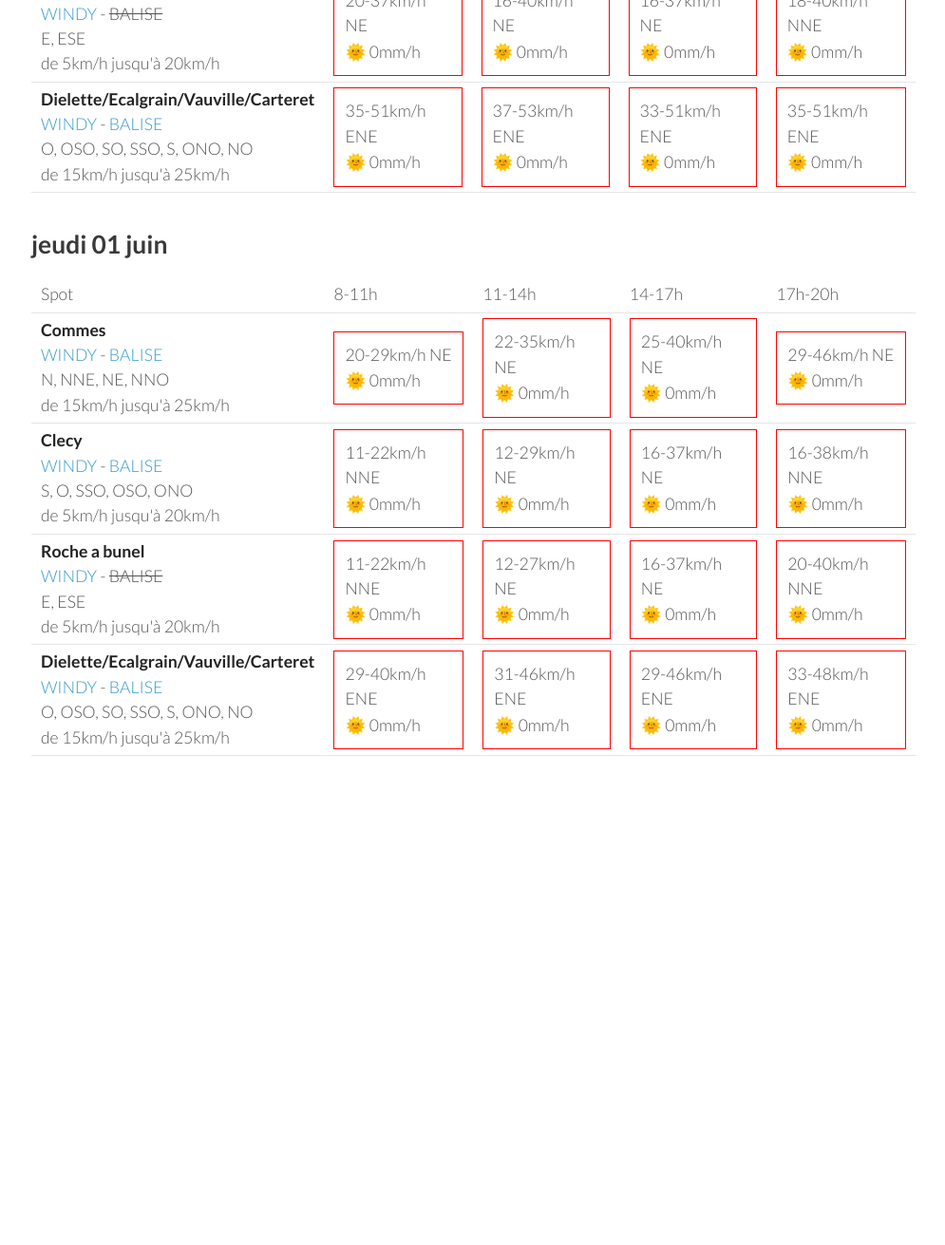
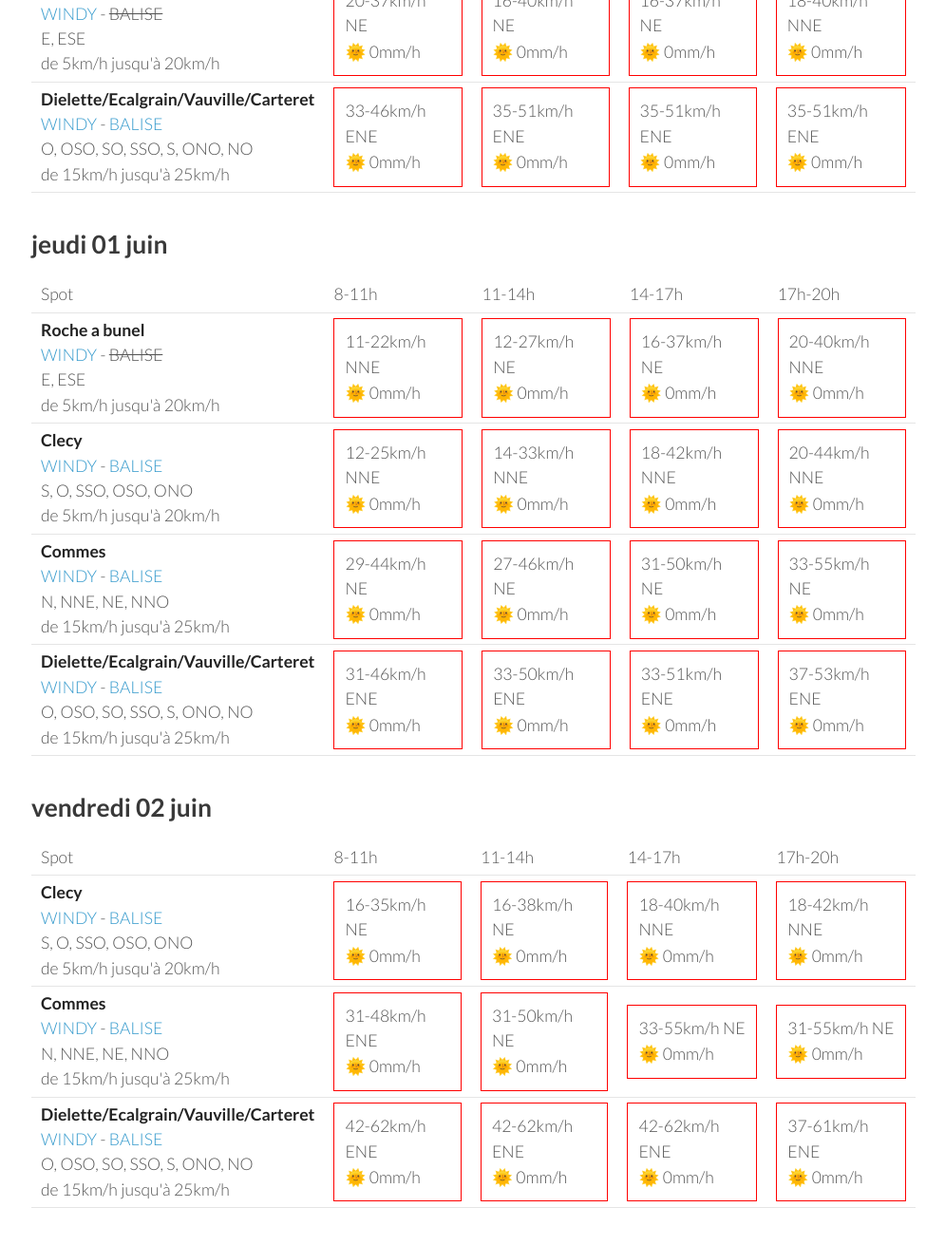
Before and after one commit to parapente-dans-le-nord/parapente-dans-le-nord.github.io, a Jekyll site: the page built from normandie.markdown, in a window 1280 px wide and 1400 px high, scrolled down 2408 px. Shown: the top 1311 px of the window at 95% size, without its empty margins (25-1020 px from the left). Built offline with Jekyll 4.4.1, drawn with Linux system fonts in a browser that asks for light colours; before the commit the page ends 3332 px from its top, so only the background shows below that; some of the changed text lies outside the part shown.

Commit message:
update index.markdown

```diff
--- a/normandie.markdown
+++ b/normandie.markdown
@@ -136,8 +136,8 @@ page mise à jour le dimanche 28 mai 06:46
 <tr>
         <td><strong>Clecy</strong><br><a href="https://windy.com/48.929/-0.470?48.516,-0.470,8">WINDY</a> - <span class=""><a href="http://www.balisemeteo.com/balise.php?idBalise=122">BALISE</a> </span><br> <span class="vent-favorable">S, O, SSO, OSO, ONO</span><br><span class="force-vent">de 5km/h jusqu'à 20km/h</span> </td>
 
-            <td><div class="not-flyable"><p>14-29km/h NE</p><p>🌞 0mm/h</p></div></td>
-            <td><div class="not-flyable"><p>18-40km/h NE</p><p>🌞 0mm/h</p></div></td>
+            <td><div class="not-flyable"><p>16-31km/h NE</p><p>🌞 0mm/h</p></div></td>
+            <td><div class="not-flyable"><p>18-38km/h NE</p><p>🌞 0mm/h</p></div></td>
             <td><div class="not-flyable"><p>20-44km/h NE</p><p>🌞 0mm/h</p></div></td>
             <td><div class="not-flyable"><p>22-48km/h NNE</p><p>🌞 0mm/h</p></div></td>
 
@@ -146,8 +146,8 @@ page mise à jour le dimanche 28 mai 06:46
 <tr>
         <td><strong>Commes</strong><br><a href="https://windy.com/49.346/-0.726?48.936,-0.726,8">WINDY</a> - <span class=""><a href="http://www.balisemeteo.com/balise.php?idBalise=158">BALISE</a> </span><br> <span class="vent-favorable">N, NNE, NE, NNO</span><br><span class="force-vent">de 15km/h jusqu'à 25km/h</span> </td>
 
-            <td><div class="not-flyable"><p>29-46km/h ENE</p><p>🌞 0mm/h</p></div></td>
-            <td><div class="not-flyable"><p>33-51km/h NE</p><p>🌞 0mm/h</p></div></td>
+            <td><div class="not-flyable"><p>31-48km/h ENE</p><p>🌞 0mm/h</p></div></td>
+            <td><div class="not-flyable"><p>33-53km/h NE</p><p>🌞 0mm/h</p></div></td>
             <td><div class="not-flyable"><p>37-59km/h NE</p><p>🌞 0mm/h</p></div></td>
             <td><div class="not-flyable"><p>35-61km/h NE</p><p>🌞 0mm/h</p></div></td>
 
@@ -167,9 +167,9 @@ page mise à jour le dimanche 28 mai 06:46
         <td><strong>Dielette/Ecalgrain/Vauville/Carteret</strong><br><a href="https://windy.com/49.650/-1.856?49.243,-1.856,8">WINDY</a> - <span class=""><a href="http://www.balisemeteo.com/balise.php?idBalise=81">BALISE</a> </span><br> <span class="vent-favorable">O, OSO, SO, SSO, S, ONO, NO</span><br><span class="force-vent">de 15km/h jusqu'à 25km/h</span> </td>
 
             <td><div class="not-flyable"><p>38-55km/h ENE</p><p>🌞 0mm/h</p></div></td>
-            <td><div class="not-flyable"><p>40-59km/h ENE</p><p>🌞 0mm/h</p></div></td>
             <td><div class="not-flyable"><p>42-62km/h ENE</p><p>🌞 0mm/h</p></div></td>
-            <td><div class="not-flyable"><p>38-62km/h ENE</p><p>🌞 0mm/h</p></div></td>
+            <td><div class="not-flyable"><p>42-61km/h ENE</p><p>🌞 0mm/h</p></div></td>
+            <td><div class="not-flyable"><p>38-61km/h ENE</p><p>🌞 0mm/h</p></div></td>
 
 
     </tr>
@@ -192,19 +192,19 @@ page mise à jour le dimanche 28 mai 06:46
 <tr>
         <td><strong>Clecy</strong><br><a href="https://windy.com/48.929/-0.470?48.516,-0.470,8">WINDY</a> - <span class=""><a href="http://www.balisemeteo.com/balise.php?idBalise=122">BALISE</a> </span><br> <span class="vent-favorable">S, O, SSO, OSO, ONO</span><br><span class="force-vent">de 5km/h jusqu'à 20km/h</span> </td>
 
-            <td><div class="not-flyable"><p>18-37km/h NE</p><p>🌞 0mm/h</p></div></td>
+            <td><div class="not-flyable"><p>18-35km/h NE</p><p>🌞 0mm/h</p></div></td>
             <td><div class="not-flyable"><p>14-38km/h NE</p><p>🌞 0mm/h</p></div></td>
-            <td><div class="not-flyable"><p>16-35km/h NE</p><p>🌞 0mm/h</p></div></td>
-            <td><div class="not-flyable"><p>18-40km/h NNE</p><p>🌞 0mm/h</p></div></td>
+            <td><div class="not-flyable"><p>16-37km/h NE</p><p>🌞 0mm/h</p></div></td>
+            <td><div class="not-flyable"><p>18-42km/h NNE</p><p>🌞 0mm/h</p></div></td>
 
 
     </tr>
 <tr>
         <td><strong>Commes</strong><br><a href="https://windy.com/49.346/-0.726?48.936,-0.726,8">WINDY</a> - <span class=""><a href="http://www.balisemeteo.com/balise.php?idBalise=158">BALISE</a> </span><br> <span class="vent-favorable">N, NNE, NE, NNO</span><br><span class="force-vent">de 15km/h jusqu'à 25km/h</span> </td>
 
-            <td><div class="not-flyable"><p>29-46km/h NE</p><p>🌞 0mm/h</p></div></td>
-            <td><div class="not-flyable"><p>29-48km/h ENE</p><p>🌞 0mm/h</p></div></td>
-            <td><div class="not-flyable"><p>25-44km/h NE</p><p>🌞 0mm/h</p></div></td>
+            <td><div class="not-flyable"><p>29-46km/h ENE</p><p>🌞 0mm/h</p></div></td>
+            <td><div class="not-flyable"><p>27-48km/h NE</p><p>🌞 0mm/h</p></div></td>
+            <td><div class="not-flyable"><p>27-44km/h NE</p><p>🌞 0mm/h</p></div></td>
             <td><div class="not-flyable"><p>29-46km/h NE</p><p>🌞 0mm/h</p></div></td>
 
 
@@ -222,9 +222,9 @@ page mise à jour le dimanche 28 mai 06:46
 <tr>
         <td><strong>Dielette/Ecalgrain/Vauville/Carteret</strong><br><a href="https://windy.com/49.650/-1.856?49.243,-1.856,8">WINDY</a> - <span class=""><a href="http://www.balisemeteo.com/balise.php?idBalise=81">BALISE</a> </span><br> <span class="vent-favorable">O, OSO, SO, SSO, S, ONO, NO</span><br><span class="force-vent">de 15km/h jusqu'à 25km/h</span> </td>
 
+            <td><div class="not-flyable"><p>33-46km/h ENE</p><p>🌞 0mm/h</p></div></td>
             <td><div class="not-flyable"><p>35-51km/h ENE</p><p>🌞 0mm/h</p></div></td>
-            <td><div class="not-flyable"><p>37-53km/h ENE</p><p>🌞 0mm/h</p></div></td>
-            <td><div class="not-flyable"><p>33-51km/h ENE</p><p>🌞 0mm/h</p></div></td>
+            <td><div class="not-flyable"><p>35-51km/h ENE</p><p>🌞 0mm/h</p></div></td>
             <td><div class="not-flyable"><p>35-51km/h ENE</p><p>🌞 0mm/h</p></div></td>
 
 
@@ -246,26 +246,6 @@ page mise à jour le dimanche 28 mai 06:46
       <td>17h-20h</td>
     </tr>
 <tr>
-        <td><strong>Commes</strong><br><a href="https://windy.com/49.346/-0.726?48.936,-0.726,8">WINDY</a> - <span class=""><a href="http://www.balisemeteo.com/balise.php?idBalise=158">BALISE</a> </span><br> <span class="vent-favorable">N, NNE, NE, NNO</span><br><span class="force-vent">de 15km/h jusqu'à 25km/h</span> </td>
-
-            <td><div class="not-flyable"><p>20-29km/h NE</p><p>🌞 0mm/h</p></div></td>
-            <td><div class="not-flyable"><p>22-35km/h NE</p><p>🌞 0mm/h</p></div></td>
-            <td><div class="not-flyable"><p>25-40km/h NE</p><p>🌞 0mm/h</p></div></td>
-            <td><div class="not-flyable"><p>29-46km/h NE</p><p>🌞 0mm/h</p></div></td>
-
-
-    </tr>
-<tr>
-        <td><strong>Clecy</strong><br><a href="https://windy.com/48.929/-0.470?48.516,-0.470,8">WINDY</a> - <span class=""><a href="http://www.balisemeteo.com/balise.php?idBalise=122">BALISE</a> </span><br> <span class="vent-favorable">S, O, SSO, OSO, ONO</span><br><span class="force-vent">de 5km/h jusqu'à 20km/h</span> </td>
-
-            <td><div class="not-flyable"><p>11-22km/h NNE</p><p>🌞 0mm/h</p></div></td>
-            <td><div class="not-flyable"><p>12-29km/h NE</p><p>🌞 0mm/h</p></div></td>
-            <td><div class="not-flyable"><p>16-37km/h NE</p><p>🌞 0mm/h</p></div></td>
-            <td><div class="not-flyable"><p>16-38km/h NNE</p><p>🌞 0mm/h</p></div></td>
-
-
-    </tr>
-<tr>
         <td><strong>Roche a bunel</strong><br><a href="https://windy.com/48.993/-0.499?48.580,-0.499,8">WINDY</a> - <span class="no-balise"> BALISE </span><br> <span class="vent-favorable">E, ESE</span><br><span class="force-vent">de 5km/h jusqu'à 20km/h</span> </td>
 
             <td><div class="not-flyable"><p>11-22km/h NNE</p><p>🌞 0mm/h</p></div></td>
@@ -276,12 +256,32 @@ page mise à jour le dimanche 28 mai 06:46
 
     </tr>
 <tr>
+        <td><strong>Clecy</strong><br><a href="https://windy.com/48.929/-0.470?48.516,-0.470,8">WINDY</a> - <span class=""><a href="http://www.balisemeteo.com/balise.php?idBalise=122">BALISE</a> </span><br> <span class="vent-favorable">S, O, SSO, OSO, ONO</span><br><span class="force-vent">de 5km/h jusqu'à 20km/h</span> </td>
+
+            <td><div class="not-flyable"><p>12-25km/h NNE</p><p>🌞 0mm/h</p></div></td>
+            <td><div class="not-flyable"><p>14-33km/h NNE</p><p>🌞 0mm/h</p></div></td>
+            <td><div class="not-flyable"><p>18-42km/h NNE</p><p>🌞 0mm/h</p></div></td>
+            <td><div class="not-flyable"><p>20-44km/h NNE</p><p>🌞 0mm/h</p></div></td>
+
+
+    </tr>
+<tr>
+        <td><strong>Commes</strong><br><a href="https://windy.com/49.346/-0.726?48.936,-0.726,8">WINDY</a> - <span class=""><a href="http://www.balisemeteo.com/balise.php?idBalise=158">BALISE</a> </span><br> <span class="vent-favorable">N, NNE, NE, NNO</span><br><span class="force-vent">de 15km/h jusqu'à 25km/h</span> </td>
+
+            <td><div class="not-flyable"><p>29-44km/h NE</p><p>🌞 0mm/h</p></div></td>
+            <td><div class="not-flyable"><p>27-46km/h NE</p><p>🌞 0mm/h</p></div></td>
+            <td><div class="not-flyable"><p>31-50km/h NE</p><p>🌞 0mm/h</p></div></td>
+            <td><div class="not-flyable"><p>33-55km/h NE</p><p>🌞 0mm/h</p></div></td>
+
+
+    </tr>
+<tr>
         <td><strong>Dielette/Ecalgrain/Vauville/Carteret</strong><br><a href="https://windy.com/49.650/-1.856?49.243,-1.856,8">WINDY</a> - <span class=""><a href="http://www.balisemeteo.com/balise.php?idBalise=81">BALISE</a> </span><br> <span class="vent-favorable">O, OSO, SO, SSO, S, ONO, NO</span><br><span class="force-vent">de 15km/h jusqu'à 25km/h</span> </td>
 
-            <td><div class="not-flyable"><p>29-40km/h ENE</p><p>🌞 0mm/h</p></div></td>
             <td><div class="not-flyable"><p>31-46km/h ENE</p><p>🌞 0mm/h</p></div></td>
-            <td><div class="not-flyable"><p>29-46km/h ENE</p><p>🌞 0mm/h</p></div></td>
-            <td><div class="not-flyable"><p>33-48km/h ENE</p><p>🌞 0mm/h</p></div></td>
+            <td><div class="not-flyable"><p>33-50km/h ENE</p><p>🌞 0mm/h</p></div></td>
+            <td><div class="not-flyable"><p>33-51km/h ENE</p><p>🌞 0mm/h</p></div></td>
+            <td><div class="not-flyable"><p>37-53km/h ENE</p><p>🌞 0mm/h</p></div></td>
 
 
     </tr>
@@ -289,3 +289,49 @@ page mise à jour le dimanche 28 mai 06:46
 </tbody>
 </table>
 {:/}
+## vendredi 02 juin
+
+{::nomarkdown}
+<table>
+  <tbody>
+    <tr>
+      <td>Spot</td>
+      <td>8-11h</td>
+      <td>11-14h</td>
+      <td>14-17h</td>
+      <td>17h-20h</td>
+    </tr>
+<tr>
+        <td><strong>Clecy</strong><br><a href="https://windy.com/48.929/-0.470?48.516,-0.470,8">WINDY</a> - <span class=""><a href="http://www.balisemeteo.com/balise.php?idBalise=122">BALISE</a> </span><br> <span class="vent-favorable">S, O, SSO, OSO, ONO</span><br><span class="force-vent">de 5km/h jusqu'à 20km/h</span> </td>
+
+            <td><div class="not-flyable"><p>16-35km/h NE</p><p>🌞 0mm/h</p></div></td>
+            <td><div class="not-flyable"><p>16-38km/h NE</p><p>🌞 0mm/h</p></div></td>
+            <td><div class="not-flyable"><p>18-40km/h NNE</p><p>🌞 0mm/h</p></div></td>
+            <td><div class="not-flyable"><p>18-42km/h NNE</p><p>🌞 0mm/h</p></div></td>
+
+
+    </tr>
+<tr>
+        <td><strong>Commes</strong><br><a href="https://windy.com/49.346/-0.726?48.936,-0.726,8">WINDY</a> - <span class=""><a href="http://www.balisemeteo.com/balise.php?idBalise=158">BALISE</a> </span><br> <span class="vent-favorable">N, NNE, NE, NNO</span><br><span class="force-vent">de 15km/h jusqu'à 25km/h</span> </td>
+
+            <td><div class="not-flyable"><p>31-48km/h ENE</p><p>🌞 0mm/h</p></div></td>
+            <td><div class="not-flyable"><p>31-50km/h NE</p><p>🌞 0mm/h</p></div></td>
+            <td><div class="not-flyable"><p>33-55km/h NE</p><p>🌞 0mm/h</p></div></td>
+            <td><div class="not-flyable"><p>31-55km/h NE</p><p>🌞 0mm/h</p></div></td>
+
+
+    </tr>
+<tr>
+        <td><strong>Dielette/Ecalgrain/Vauville/Carteret</strong><br><a href="https://windy.com/49.650/-1.856?49.243,-1.856,8">WINDY</a> - <span class=""><a href="http://www.balisemeteo.com/balise.php?idBalise=81">BALISE</a> </span><br> <span class="vent-favorable">O, OSO, SO, SSO, S, ONO, NO</span><br><span class="force-vent">de 15km/h jusqu'à 25km/h</span> </td>
+
+            <td><div class="not-flyable"><p>42-62km/h ENE</p><p>🌞 0mm/h</p></div></td>
+            <td><div class="not-flyable"><p>42-62km/h ENE</p><p>🌞 0mm/h</p></div></td>
+            <td><div class="not-flyable"><p>42-62km/h ENE</p><p>🌞 0mm/h</p></div></td>
+            <td><div class="not-flyable"><p>37-61km/h ENE</p><p>🌞 0mm/h</p></div></td>
+
+
+    </tr>
+
+</tbody>
+</table>
+{:/}
```
Also changed, not shown: other parts of normandie.markdown (+1 -1 lines).
